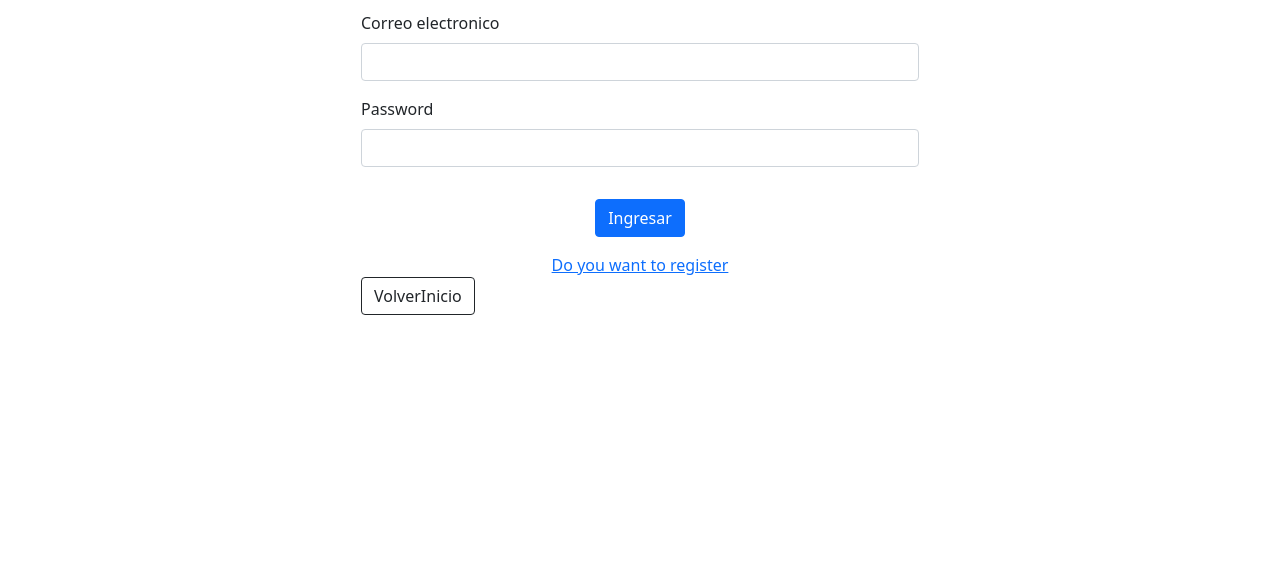
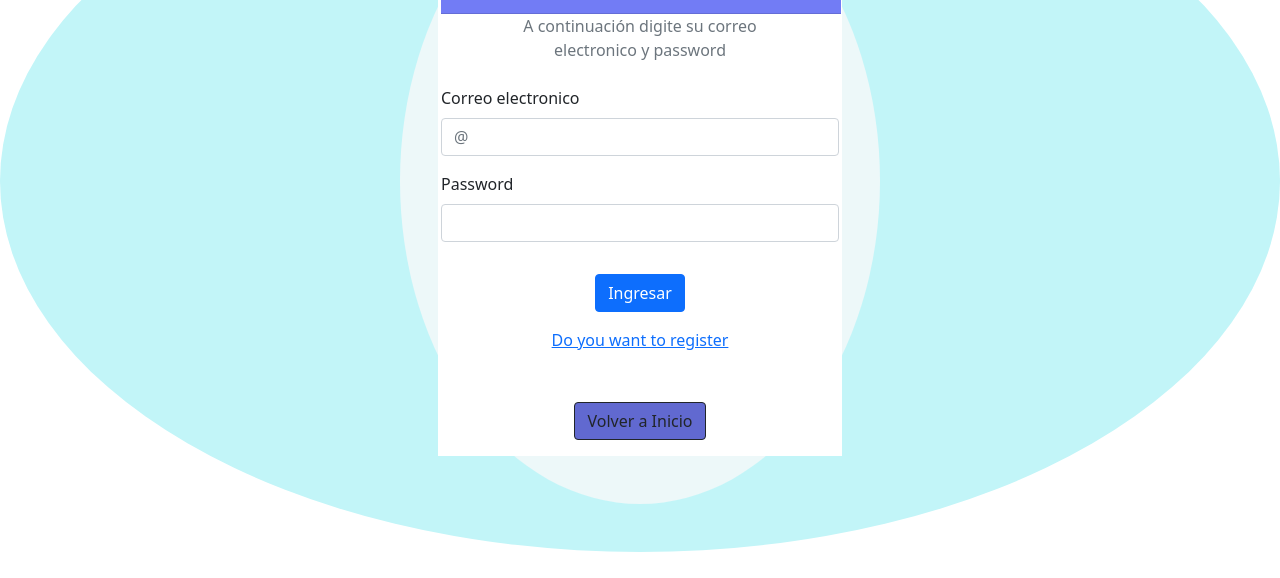
Before and after one commit to 4GeeksAcademy/Georef21_CaroMartinDavid, a React app: page /admonlog in a window 1280 px wide. Shown: the part 222-800 px from the top of the page. Built offline with nearby package versions, Linux system fonts and the light colour scheme; no server answers.

Commit message:
Estilos_v2.0

```diff
--- a/src/front/js/pages/home.js
+++ b/src/front/js/pages/home.js
@@ -32,8 +32,10 @@ export const Home = () => {
 							<button type="button" className="btn btn-primary btn-lg m-3">Especialista</button>
 						</Link>
 					</div>
+
 				</div>
 
+				<footer className="footer footer-alt min-vh-10">2023 © Georef21 - Proyecto Final</footer>
 			</div>
 
 		</section>
--- a/src/front/js/pages/loginadmon.js
+++ b/src/front/js/pages/loginadmon.js
@@ -29,19 +29,20 @@ export const LoginAdministrator = () => {
 	}
 
 	return (
+		<div className="account-pages1 pt-sm-5 pb-sm-5" >
 			<div className="account-pages pt-2 pt-sm-5 pb-4 pb-sm-5" >
-			<div className="container">
+				<div className="containerAdmon">
 					<div className="Administrador pt-4 pb-4 text-center bg-primary card-header col-md-6" style={{ color: 'white' }}>
 						<h1>Hola Administrador</h1>
 					</div>
 
 					<div class="text-center w-75 m-auto"><p class="text-muted mb-4">A continuación digite su correo electronico y password</p></div>
 
-				<div className="col-md-6">
+					<div className=" datos col-md-6">
 						<form onSubmit={handlesubmit}>
 							<div className="mb-3">
 								<label htmlFor="exampleInputEmail1" className="form-label">Correo electronico</label>
-							<input type="email" className="form-control" id="exampleInputEmail1" name="email" aria-describedby="emailHelp" />
+								<input type="email" placeholder="@" className="form-control" id="exampleInputEmail1" name="email" aria-describedby="emailHelp" />
 							</div>
 							<div className="mb-3">
 								<label htmlFor="exampleInputPassword1" className="form-label">Password</label>
@@ -57,13 +58,17 @@ export const LoginAdministrator = () => {
 								<span>Do you want to register</span>
 							</Link>
 						</div>
-					<div>
+						<div className="botonVolver">
 							<Link to="/">
-							<button type="button" className="btn btn-outline-dark">VolverInicio</button>
-						</Link></div>
+								<button type="button" className="btn btn-outline-dark" style={{ backgroundColor: '#6169d0' }}>
+									Volver a Inicio
+								</button>
+							</Link>
+						</div>
 					</div>
 				</div>
 			</div>
 
+		</div>
 	);
 };
--- a/src/front/styles/admon.css
+++ b/src/front/styles/admon.css
@@ -16,16 +16,16 @@
     display: flex;
 }
 
-/* .container {
+.containerAdmon {
     border: 3px solid white;
+    background-color: white;
+    width: 404px;
+    height: 550px;
+    padding: auto;
+    flex-direction: column;
+    align-items: center;
+}
 
-    background-color: white;
-
-    width: 400px;
-    height: 550px;
-
-    padding: auto;
-}
 
 .bg-primary {
     --ct-bg-opacity: 1;
@@ -35,18 +35,36 @@
 }
 
 .account-pages {
-    background-color: rgb(195, 237, 240);
+    background-color: rgb(237, 248, 249);
     border-radius: 50%;
 
     margin-top: 00px;
-
     margin-bottom: 0px;
-
     margin-right: 400px;
-
     margin-left: 400px;
+    display: flex;
+    flex-direction: column;
+    align-items: center;
 }
 
 .Administrador {
     width: 400px;
-} */
+}
+
+.account-pages1 {
+    background-color: rgb(194, 245, 248);
+    border-radius: 90%;
+}
+
+.datos {
+    width: 100%;
+    justify-content: center;
+}
+
+.botonVolver {
+    justify-content: center;
+    align-items: center;
+    display: flex;
+    margin-top: 50px;
+
+    }
--- a/src/front/styles/home.css
+++ b/src/front/styles/home.css
@@ -0,0 +1,11 @@
+.footer {
+    border-top: 1px solid rgba(152, 166, 173, .2);
+    bottom: 0;
+    padding: 19px 24px 20px;
+    position: absolute;
+    right: 260px;
+    color: #98a6ad;
+    left: 260px;
+    transition: all .2s ease-in-out;
+    text-align: center;
+}
```
Lines whose indentation alone changed are shown as unchanged.
